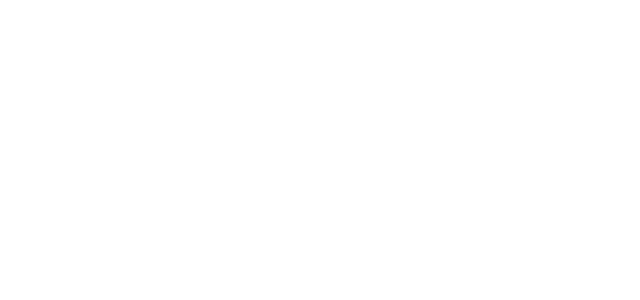
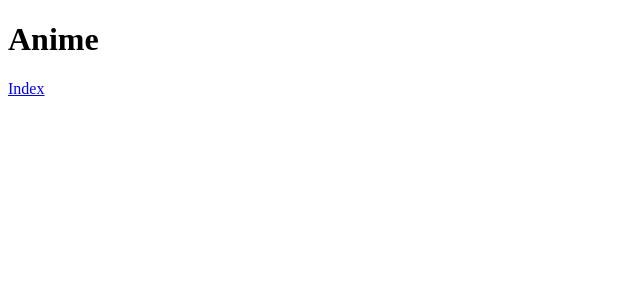
Before and after one commit to Phoeenix05/anime-webapp, a React (Create React App) app: page /anime-webapp/anime in a window 1280 px wide. Before the commit this address had no page. Shown: the top 300 px of the page, without its empty margins (0-640 px from the left). Built offline with nearby package versions, Linux system fonts and the light colour scheme.

Commit message:
[FIX] Routes

```diff
--- a/package.json
+++ b/package.json
@@ -2,7 +2,7 @@
   "name": "anime-webapp",
   "version": "0.1.0",
   "private": true,
-
+  "homepage": "https://phoeenix05.github.io/anime-webapp",
   "dependencies": {
     "@testing-library/jest-dom": "^5.16.4",
     "@testing-library/react": "^13.3.0",
--- a/src/AnimeInfo.tsx
+++ b/src/AnimeInfo.tsx
@@ -4,7 +4,7 @@
   return (
     <div className="Anime">
       <h1>Anime</h1>
-      <a href="/">Index</a>
+      <a href="/anime-webapp">Index</a>
     </div>
   );
 }
--- a/src/App.tsx
+++ b/src/App.tsx
@@ -4,7 +4,7 @@
   return (
     <div className="App">
       <h1>App</h1>
-      <a href="/anime">Anime</a>
+      <a href="/anime-webapp/anime">Anime</a>
     </div>
   );
 }
--- a/src/Search.tsx
+++ b/src/Search.tsx
@@ -4,7 +4,7 @@
   return (
     <div className="Search">
       <h1>Search</h1>
-      <a href="/">Index</a>
+      <a href="/anime-webapp">Index</a>
     </div>
   );
 }
--- a/src/index.tsx
+++ b/src/index.tsx
@@ -10,9 +10,9 @@
   <React.StrictMode>
     <BrowserRouter>
       <Routes>
-        <Route path='/' element={<App />} />
-        <Route path='/search' element={<Search />}></Route>
-        <Route path='/anime' element={<AnimeInfo />} />
+        <Route path='/anime-webapp' element={<App />} />
+        <Route path='/anime-webapp/search' element={<Search />}></Route>
+        <Route path='/anime-webapp/anime' element={<AnimeInfo />} />
       </Routes>
     </BrowserRouter>
   </React.StrictMode>
```
